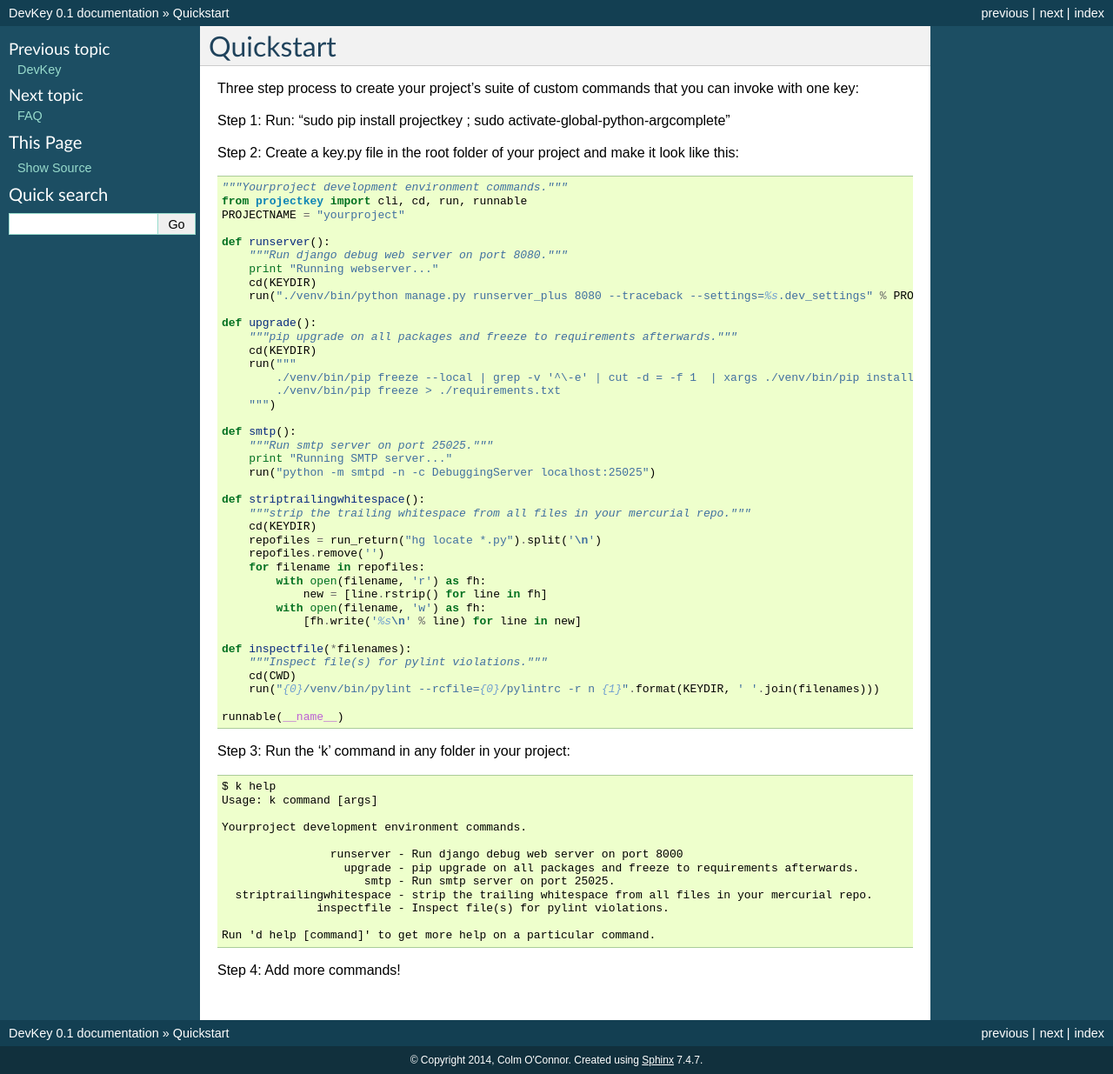
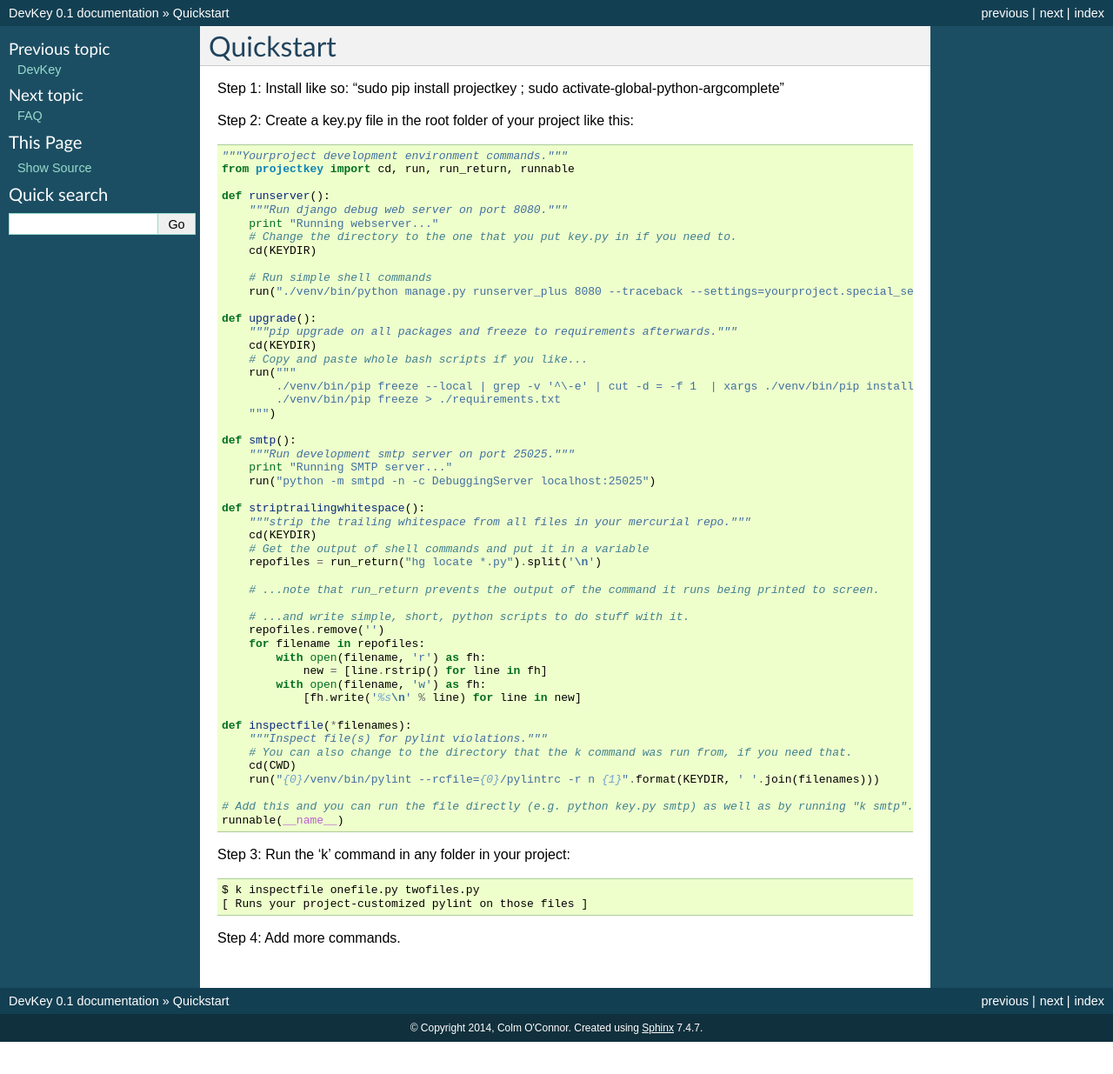
Before and after one commit to crdoconnor/devkey, a Sphinx documentation site: the page built from docs/quickstart.rst, in a window 1280 px wide. Shown: the whole page at 87% size. Built offline with Sphinx 7.4.7, drawn with Linux system fonts in a browser that asks for light colours; pages that are not in the unit, such as notebooks, are missing from menus; after the commit the page ends 1198 px from its top, so only the background shows below that.

Commit message:
Updated the documentation

```diff
--- a/docs/index.rst
+++ b/docs/index.rst
@@ -8,6 +8,5 @@ DevKey
    :maxdepth: 2
 
    quickstart
-   why
    faq
    news
--- a/docs/quickstart.rst
+++ b/docs/quickstart.rst
@@ -1,39 +1,45 @@
 Quickstart
 ==========
 
-Three step process to create your project's suite of custom commands that you can invoke with one key:
+Step 1: Install like so: "sudo pip install projectkey ; sudo activate-global-python-argcomplete"
 
-Step 1: Run: "sudo pip install projectkey ; sudo activate-global-python-argcomplete"
-
-Step 2: Create a key.py file in the root folder of your project and make it look like this::
+Step 2: Create a key.py file in the root folder of your project like this::
 
     """Yourproject development environment commands."""
-    from projectkey import cli, cd, run, runnable
-    PROJECTNAME = "yourproject"
+    from projectkey import cd, run, run_return, runnable
 
     def runserver():
         """Run django debug web server on port 8080."""
         print "Running webserver..."
+        # Change the directory to the one that you put key.py in if you need to.
         cd(KEYDIR)
-        run("./venv/bin/python manage.py runserver_plus 8080 --traceback --settings=%s.dev_settings" % PROJECTNAME)
+
+        # Run simple shell commands
+        run("./venv/bin/python manage.py runserver_plus 8080 --traceback --settings=yourproject.special_settings")
 
     def upgrade():
         """pip upgrade on all packages and freeze to requirements afterwards."""
         cd(KEYDIR)
+        # Copy and paste whole bash scripts if you like...
         run("""
             ./venv/bin/pip freeze --local | grep -v '^\-e' | cut -d = -f 1  | xargs ./venv/bin/pip install -U
             ./venv/bin/pip freeze > ./requirements.txt
         """)
 
     def smtp():
-        """Run smtp server on port 25025."""
+        """Run development smtp server on port 25025."""
         print "Running SMTP server..."
         run("python -m smtpd -n -c DebuggingServer localhost:25025")
 
     def striptrailingwhitespace():
         """strip the trailing whitespace from all files in your mercurial repo."""
         cd(KEYDIR)
+        # Get the output of shell commands and put it in a variable
         repofiles = run_return("hg locate *.py").split('\n')
+
+        # ...note that run_return prevents the output of the command it runs being printed to screen.
+
+        # ...and write simple, short, python scripts to do stuff with it.
         repofiles.remove('')
         for filename in repofiles:
             with open(filename, 'r') as fh:
@@ -43,24 +49,16 @@ Step 2: Create a key.py file in the root folder of your project and make it look
 
     def inspectfile(*filenames):
         """Inspect file(s) for pylint violations."""
+        # You can also change to the directory that the k command was run from, if you need that.
         cd(CWD)
         run("{0}/venv/bin/pylint --rcfile={0}/pylintrc -r n {1}".format(KEYDIR, ' '.join(filenames)))
 
+    # Add this and you can run the file directly (e.g. python key.py smtp) as well as by running "k smtp".
     runnable(__name__)
 
 Step 3: Run the 'k' command in any folder in your project::
 
-    $ k help
-    Usage: k command [args]
+    $ k inspectfile onefile.py twofiles.py
+    [ Runs your project-customized pylint on those files ]
 
-    Yourproject development environment commands.
-
-                    runserver - Run django debug web server on port 8000
-                      upgrade - pip upgrade on all packages and freeze to requirements afterwards.
-                         smtp - Run smtp server on port 25025.
-      striptrailingwhitespace - strip the trailing whitespace from all files in your mercurial repo.
-                  inspectfile - Inspect file(s) for pylint violations.
-
-    Run 'd help [command]' to get more help on a particular command.
-
-Step 4: Add more commands!
+Step 4: Add more commands.
```
Also changed, not shown: README.rst (+37 -20 lines), docs/faq.rst (+10 -3 lines).
